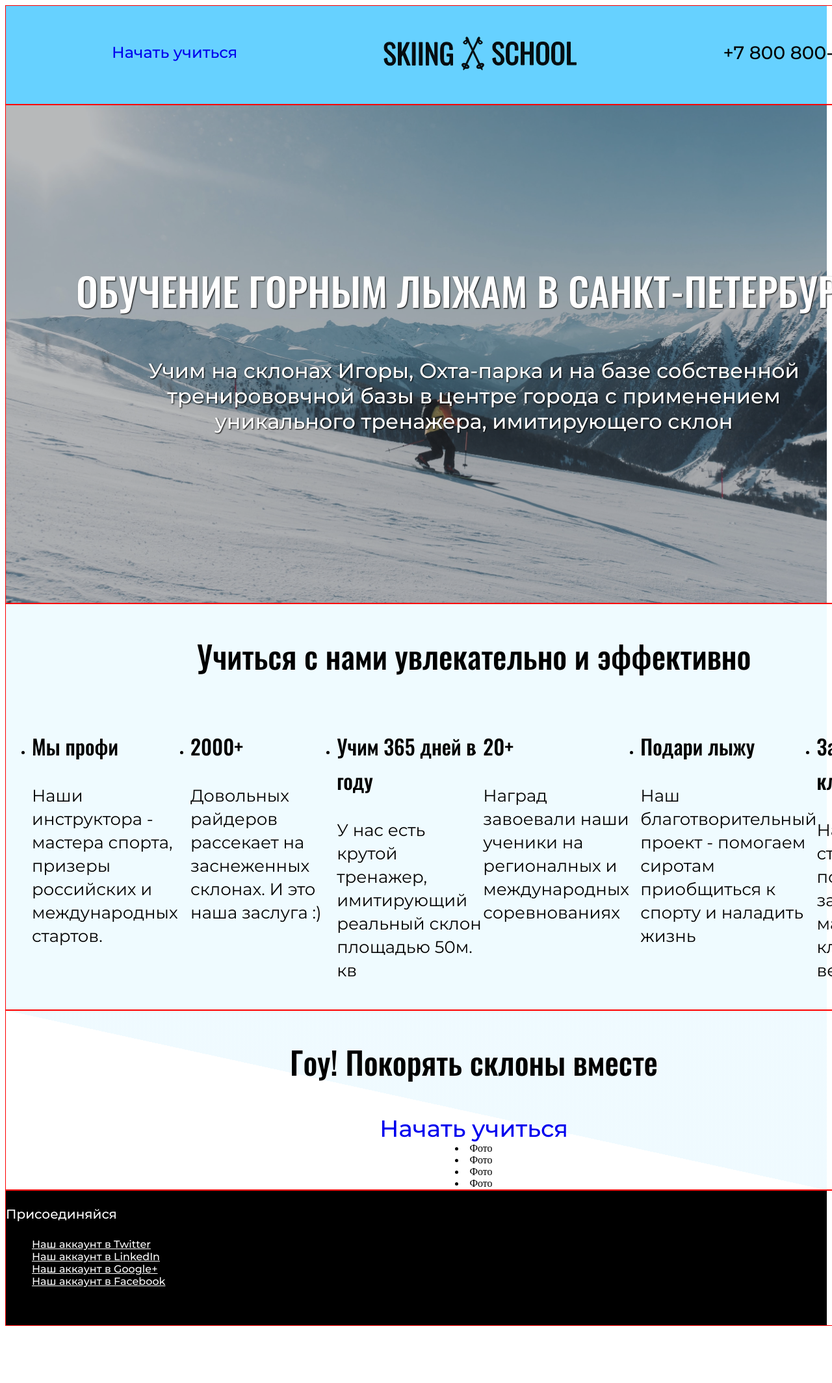
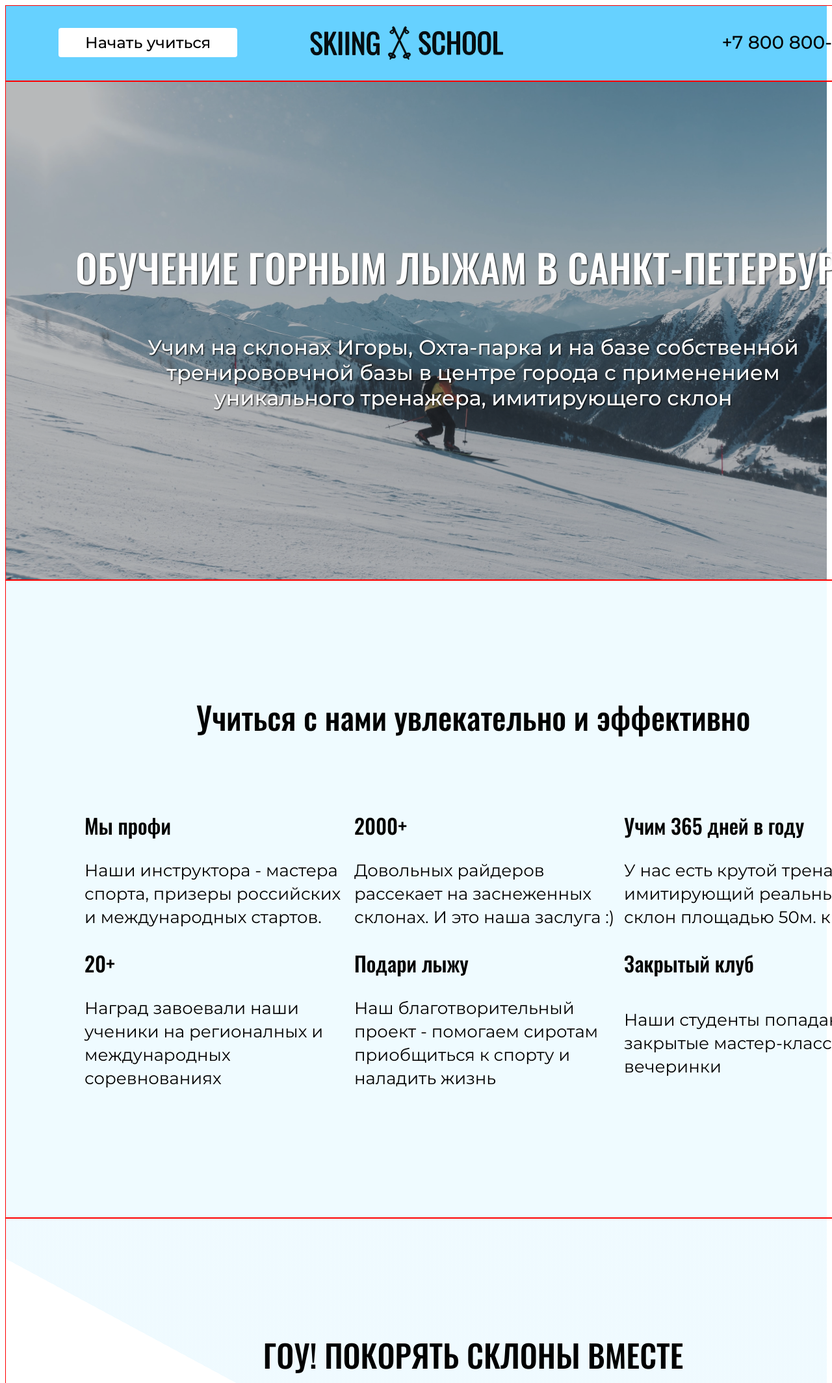
Before and after one commit to KuryakovaA/ski-school-kuryakova, a plain HTML site: page index.html in a window 1280 px wide. Shown: the top 2129 px of the page at 65% size. Before the commit the page ends 2049 px from the top, so only its background shows below. Drawn offline with Linux system fonts and the light colour scheme.

Commit message:
Продолжение верстки отступов

```diff
--- a/index.html
+++ b/index.html
@@ -14,13 +14,16 @@
         <div class="container">
 
             <nav class="main-nav">
-                <ul>
-                    <li><a href="#" class="btn">Начать учиться</a></li>
-                    <li><img class="logo" src="../ski-school-kuryakova/IMG/logo.svg" alt="Логотип Ski School"></li>
-                    <li>
-                        <p class="phone">+7 800 800-00-00</p>
-                    </li>
-                </ul>
+
+                <div class="btn-head">
+                    <a href="#" class="btn">Начать учиться</a>
+                </div>
+                <div class="logo-head">
+                    <img class="logo" src="IMG/logo.svg" alt="Логотип Ski School">
+                </div>
+                    <p class="phone">+7 800 800-00-00</p>
+
+
             </nav>
 
         </div>
@@ -41,7 +44,7 @@
         <section class="description">
             <div class="container">
                 <h2 class="description-title">Учиться с нами увлекательно и эффективно</h2>
-
+                <div class="description-wrap">
                     <ul class="description-list">
                         <li class="description-item">
                             <h3 class="description-item-title">Мы профи</h3>
@@ -78,7 +81,7 @@
                             </p>
                         </li>
                     </ul>
-
+                </div>
             </div>
         </section>
 
@@ -87,10 +90,12 @@
                 <div class="lead-wrap">
                     <h2 class="lead-block-title">Гоу! Покорять склоны вместе</h2>
                     <a href="#" class="btn-lead-block">Начать учиться</a>
-                    <li>Фото</li>
-                    <li>Фото</li>
-                    <li>Фото</li>
-                    <li>Фото</li>
+                    <ul class="lead-block-list">
+                        <li><img src="IMG/photo-lead.jpg" alt=""></li>
+                        <li><img src="IMG/photo-lead 1.jpg" alt=""></li>
+                        <li><img src="IMG/photo-lead 2.jpg" alt=""></li>
+                        <li><img src="IMG/photo-lead 3.jpg" alt=""></li>
+                    </ul>
                 </div>
             </div>
         </section>
--- a/style.css/style.css
+++ b/style.css/style.css
@@ -29,10 +29,18 @@
 
   /*Common*/
 
+* {
+    box-sizing: border-box;
+}
+
   .container {
       width: 1440px;
       margin: 0 auto;
       border: 1px solid red;
+  }
+
+  img {
+      display: block;
   }
 
 /*HEADER */
@@ -45,33 +53,41 @@
     font-weight: 500;
 }
 
-.main-nav ul {
+.main-nav {
     display: flex;
     list-style: none;
     justify-content: space-between;
+
   }
 
-  .logo {
-    margin-left: 224px;
-    padding: 31px 0;
-  }
+  .logo-head {
 
-  .main-nav li:first-child {
-    margin-left: 0;
+    padding-top: 31px;
+    padding-bottom: 31px;
+
   }
 
 
 .btn {
-    display: block;
-    margin-left: 123px;
-    margin-top: 41px;
+    display: inline-block;
+    padding: 8px 41px;
+    margin: 0 0;
     font-family: 'Montserrat', sans-serif ;
     font-weight: 500;
     text-decoration: none;
     font-size: 24px;
     line-height: 29px;
+    background-color: #FFF;
+    color: black;
+    border-radius: 4px;
 
 }
+
+.btn-head {
+    padding-left: 81px;
+    padding-top: 34px;
+    padding-bottom: 34px;
+    }
 
 .phone {
     padding-top: 39px;
@@ -135,11 +151,35 @@
 
 
 
-.description-list {
+.description-list  {
+    margin:  0 0;
     display: flex;
+    flex-wrap: wrap;
+   justify-content: space-between;
 }
 
+.description-item {
+    display: inline-flex;
+    flex-wrap: wrap;
+    width: 406px;
+
+}
+
+.description-wrap {
+
+    padding-left: 81px;
+    padding-right: 81px;
+    padding-bottom: 170px;
+    display: flex;
+
+}
+
+
 .description-title{
+    padding-top: 170px;
+    padding-left: 0;
+    margin-top: 0;
+    margin-bottom: 100px;
     font-family: 'Oswald', sans-serif ;
     font-weight: 500;
     font-size: 48px;
@@ -152,6 +192,8 @@
     font-weight: 500;
     font-size: 32px;
     line-height: 53px;
+    margin-top: 0;
+    margin-bottom: 25px;
 }
 
 .description-item-text {
@@ -159,19 +201,25 @@
     font-weight: 400;
     font-size: 26px;
     line-height: 36px;
+    margin-top: 0;
 }
 
 /*LEAD-BLOCK */
 .lead-block {
-    background: linear-gradient(to bottom left, rgba(102, 209, 255, 0.1) 50%, #FFF 50%);
+    background: linear-gradient(208.35deg, rgba(102, 209, 255, 0.1) 43.85%, #FFF 43.86%);
 }
 
 .lead-block-title {
+    padding-top: 170px;
+    margin-bottom: 60px;
+    margin-top: 0;
     font-family: 'Oswald', sans-serif ;
     font-weight: 500;
     font-size: 48px;
     line-height: 80px;
     text-align: center;
+    text-transform: uppercase;
+
 
 }
 .lead-wrap {
@@ -179,13 +227,32 @@
     text-align: center;
 }
 
+
 .btn-lead-block {
+    display: inline-block;
+    padding: 22px 108px;
+    text-align: center;
+    margin-bottom: 124px;
     font-family: 'Montserrat', sans-serif ;
     font-weight: 500;
     text-decoration: none;
     font-size: 36px;
     line-height: 44px;
+    border: 3px solid black;
+    color: black;
+    background-color: rgba(0, 0, 0, 0);
+    border-radius: 4px;
 
+}
+
+.lead-block-list {
+    display: flex;
+    list-style: none;
+    padding-left: 81px;
+    padding-right: 81px;
+    padding-bottom: 180px;
+    margin: 0 0;
+    justify-content: space-between;
 }
 
 /*FOOTER */
```
